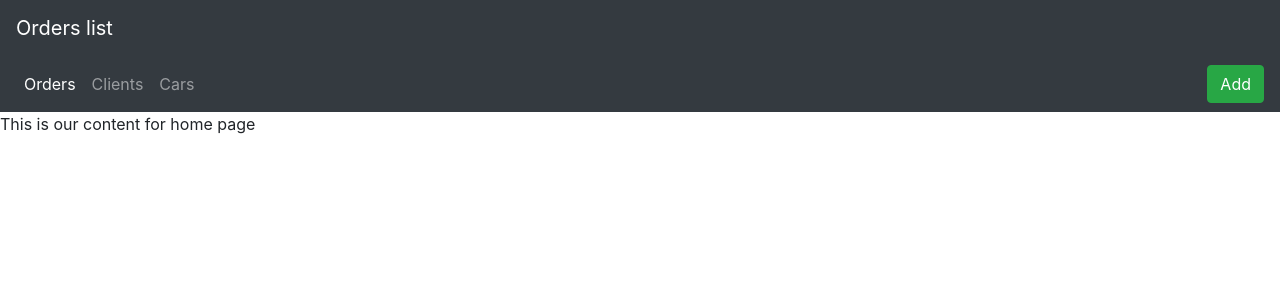
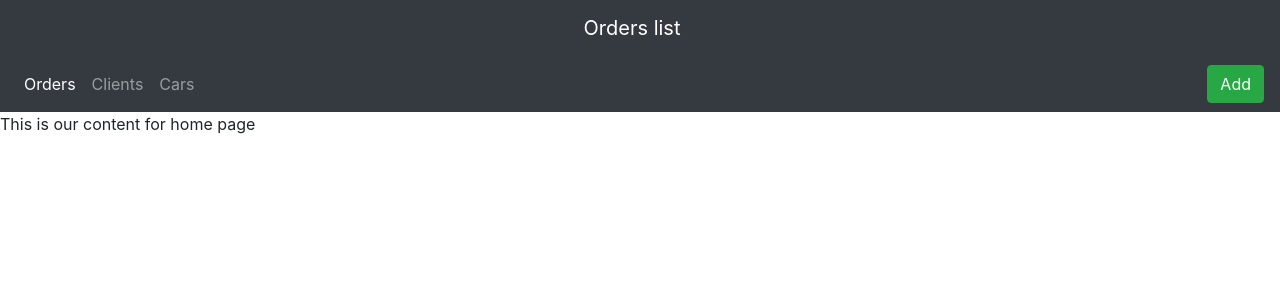
Before and after one commit to AndriiVilchynskyi/flask_proj1, a Flask app: page / in a window 1280 px wide. Shown: the top 300 px of the page. Run offline with Flask 2, Linux system fonts and the light colour scheme.

Commit message:
edit layout

```diff
--- a/orders/templates/layout.html
+++ b/orders/templates/layout.html
@@ -14,7 +14,7 @@
     </title>
 </head>
 <body>
-<nav class="navbar navbar-expand-md navbar-dark bg-dark">
+<nav class="navbar navbar-expand-md navbar-dark bg-dark justify-content-center">
     <a class="navbar-brand" href="#">Orders list</a>
 </nav>
 <nav class="navbar navbar-expand-md navbar-dark bg-dark">
```
